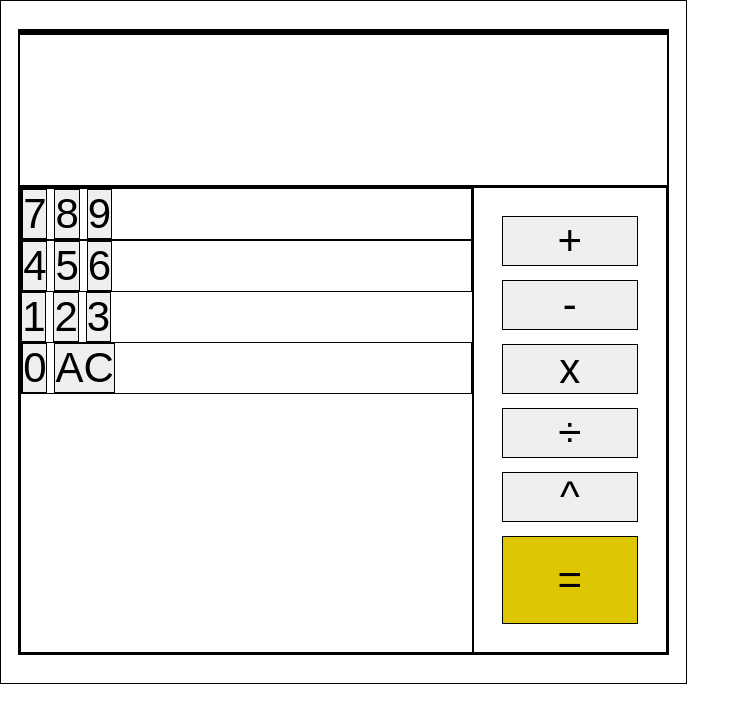
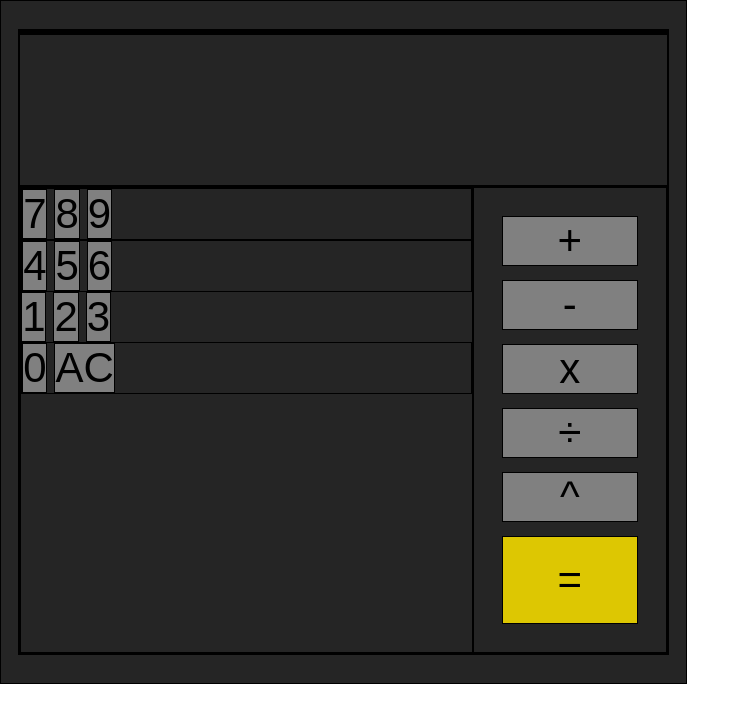
Before and after one commit to road2rhodes/odin-calculator-project, a plain HTML site: page index.html in a window 1280 px wide. Shown: the whole page, without its empty margins (0-750 px from the left). Drawn offline with Linux system fonts and the light colour scheme.

Commit message:
Set colors for calc bg and buttons

```diff
--- a/style.css
+++ b/style.css
@@ -24,6 +24,7 @@ main * {
 
 button {
   font-size: 1.5em;
+  background-color: #808080;
 }
 
 #calculator {
@@ -33,6 +34,7 @@ button {
   min-height: 400px;
   flex-direction: column;
   align-items: center;
+  background-color: rgb(37, 37, 37);
 }
 
 .inner-calculator {
```
